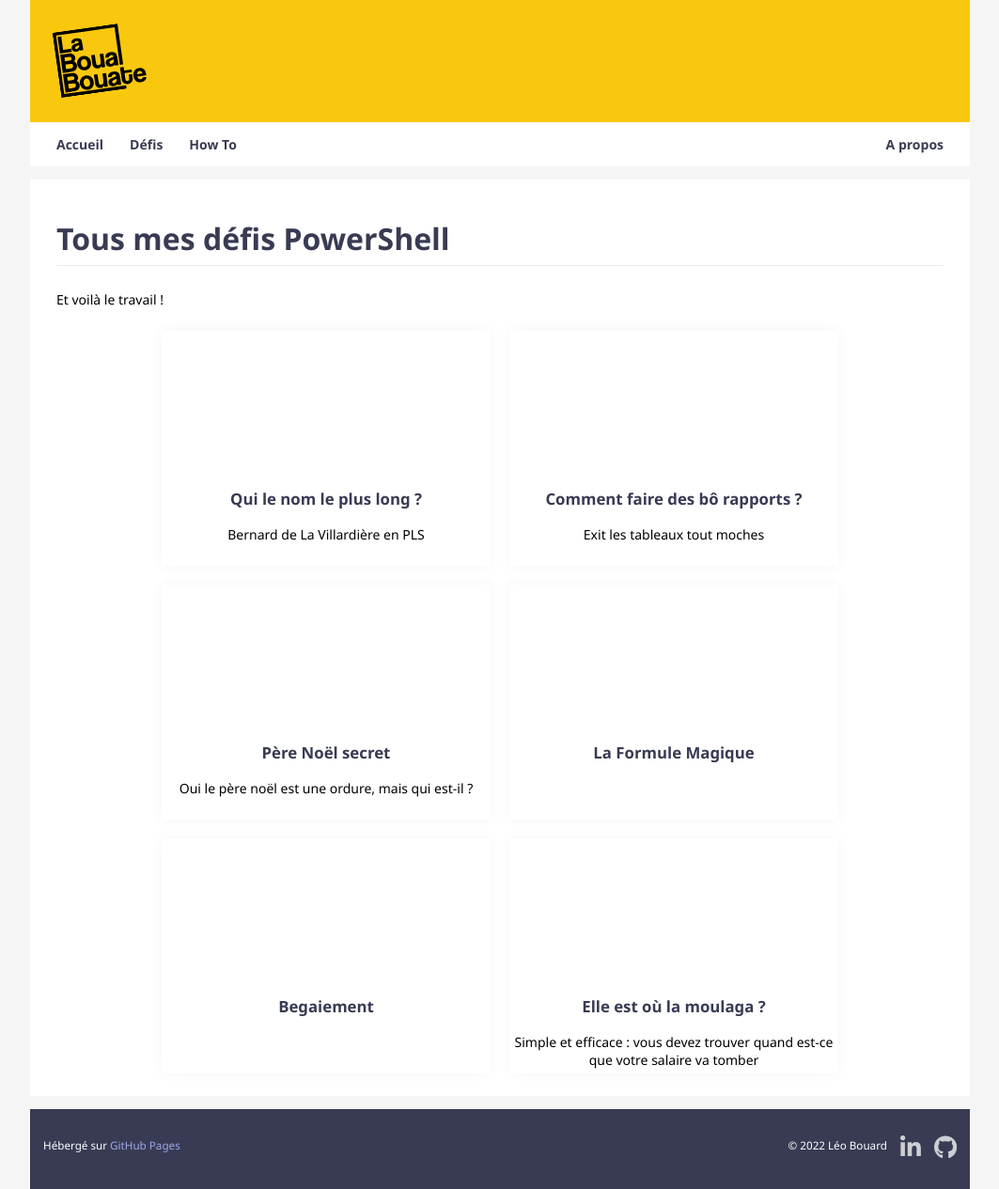
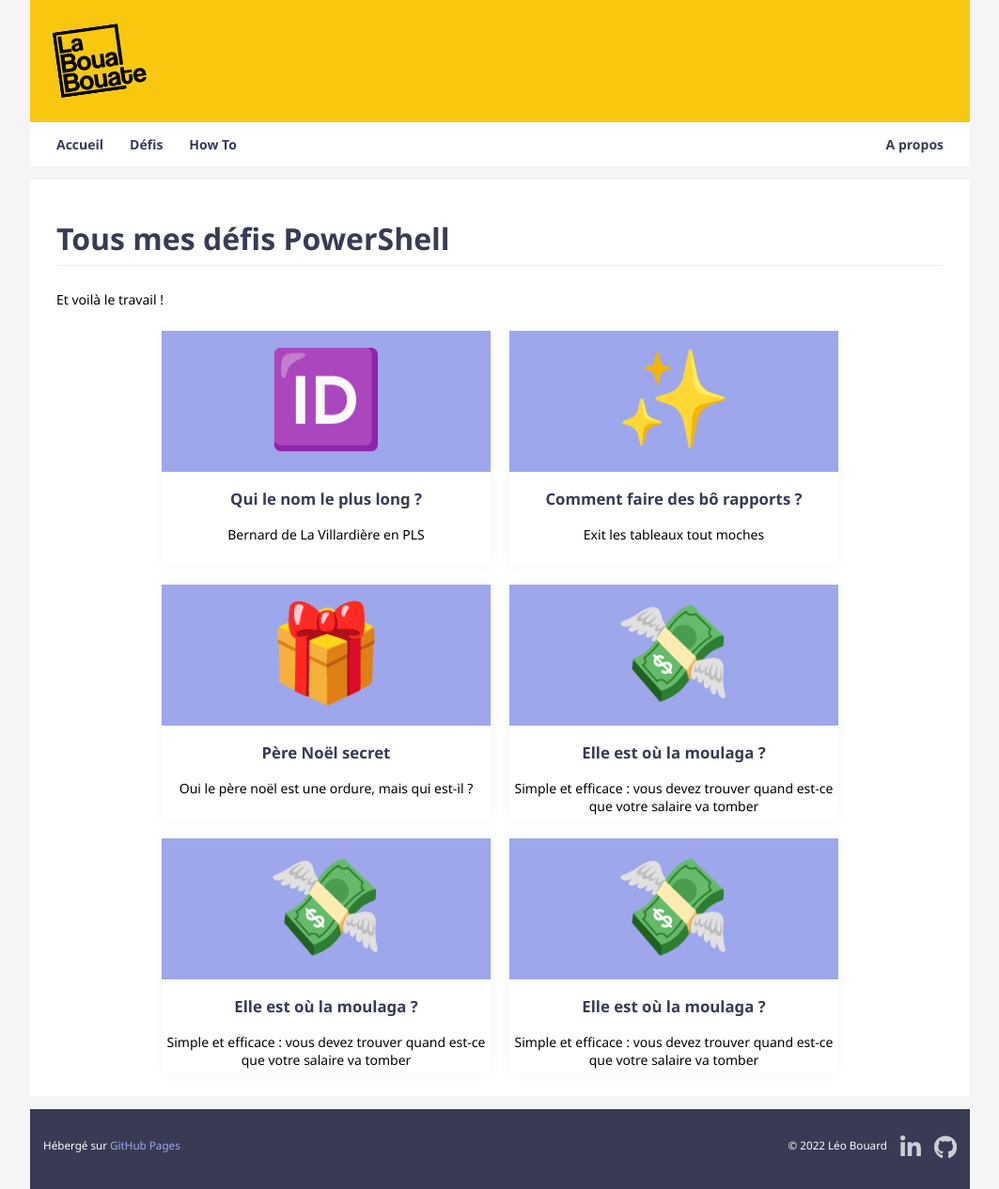
Before and after one commit to leobouard/leobouard.github.io, a Jekyll site: the page built from challenges.md, in a window 1280 px wide. Shown: the whole page at 94% size, without its empty margins (108-1171 px from the left). Built offline with Jekyll 4.4.1, drawn with Linux system fonts in a browser that asks for light colours; our own code applies the rules of GitHub Pages for plain Markdown files.

Commit message:
Modify posts cards

```diff
--- a/_posts/2021-09-28-begaiement.md
+++ b/_posts/2021-09-28-begaiement.md
@@ -0,0 +1,9 @@
+---
+layout: post
+title: "Elle est où la moulaga ?"
+description: "Simple et efficace : vous devez trouver quand est-ce que votre salaire va tomber"
+tags: powershell challenges
+author: "Léo"
+thumbnailColor: "#9ea7eb"
+icon: 💸
+---
--- a/_posts/2021-11-02-la-formule-magique.md
+++ b/_posts/2021-11-02-la-formule-magique.md
@@ -0,0 +1,9 @@
+---
+layout: post
+title: "Elle est où la moulaga ?"
+description: "Simple et efficace : vous devez trouver quand est-ce que votre salaire va tomber"
+tags: powershell challenges
+author: "Léo"
+thumbnailColor: "#9ea7eb"
+icon: 💸
+---
--- a/challenges.md
+++ b/challenges.md
@@ -10,7 +10,7 @@
     {% for post in site.posts %}
         <a href="{{ post.url }}">
             <div class="card">
-                <div class="thumbnail" style="background-color: {{ post.thumbnailColor | default: #9ea7eb }}">{{ post.icon }}</div>
+                <div class="thumbnail" style="background-color: {{ post.thumbnailColor | default: "#9ea7eb" }}">{{ post.icon | default: ⚙️}}</div>
                 <h3>{{ post.title }}</h3>
                 <p>{{ post.description }}</p>
             </div>
```
Also changed, not shown: _posts/2021-07-23-jour-de-paie.md (+2 -0 lines), _posts/2021-11-30-pere-noel-secret.md (+2 -0 lines), _posts/2022-02-01-reporting-email.md (+2 -0 lines), _posts/2022-04-10-le-nom-le-plus-long.md (+2 -0 lines).
